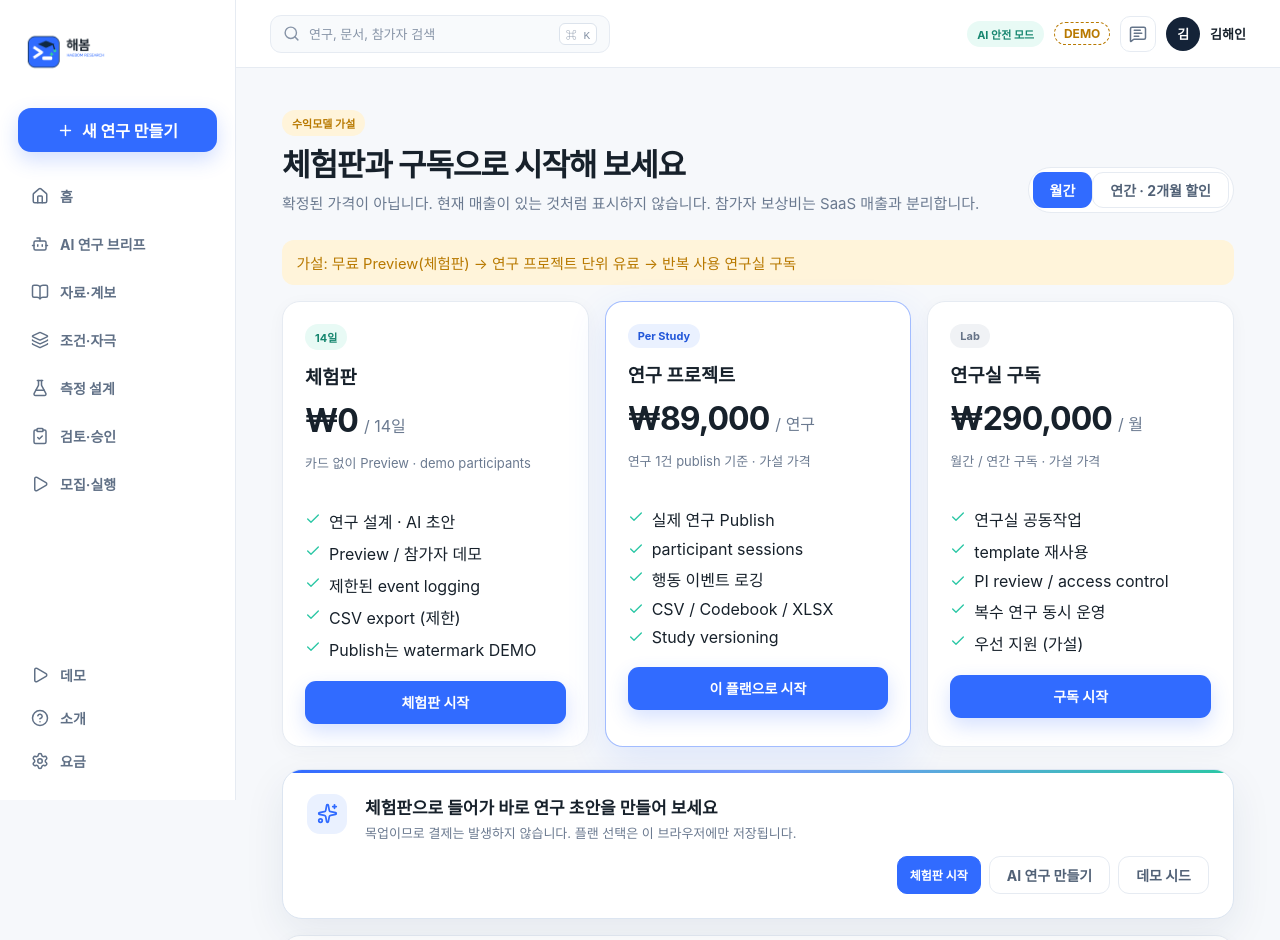
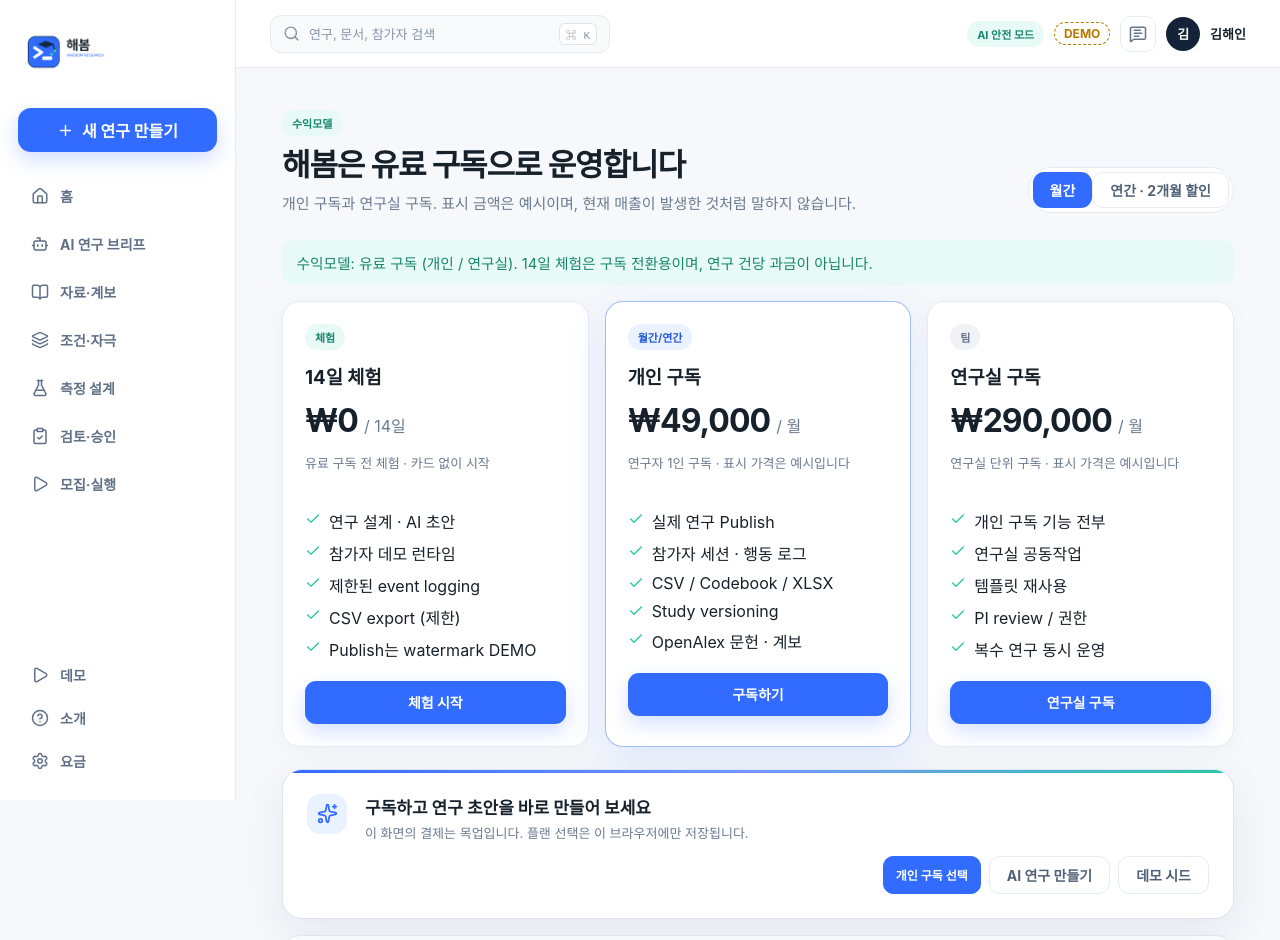
Before and after one commit to mainkim/plotlock-cdr, a Next.js app: page /pricing in a window 1280 px wide. Shown: the top 940 px of the page. Built offline with nearby package versions, Linux system fonts and the light colour scheme.

Commit message:
fix: position Haebom revenue as paid subscriptions
Replace free-preview and per-study billing copy with individual and lab
monthly/yearly subscriptions. Keep a 14-day trial as onboarding only.

Co-authored-by: mainkim <mainkim@users.noreply.github.com>

```diff
--- a/app/pricing/page.tsx
+++ b/app/pricing/page.tsx
@@ -5,7 +5,7 @@ import { useEffect, useState } from "react";
 import { Check, Sparkles } from "lucide-react";
 import { AppShell } from "@/components/AppShell";
 
-type PlanId = "trial" | "per_study" | "lab";
+type PlanId = "trial" | "solo" | "lab";
 
 type PlanState = {
   planId: PlanId;
@@ -29,51 +29,51 @@ const PLANS: Array<{
 }> = [
   {
     id: "trial",
-    name: "체험판",
-    badge: "14일",
+    name: "14일 체험",
+    badge: "체험",
     priceMonthly: "₩0",
     priceYearly: "₩0",
-    priceNote: "카드 없이 Preview · demo participants",
-    cta: "체험판 시작",
+    priceNote: "유료 구독 전 체험 · 카드 없이 시작",
+    cta: "체험 시작",
     features: [
       "연구 설계 · AI 초안",
-      "Preview / 참가자 데모",
+      "참가자 데모 런타임",
       "제한된 event logging",
       "CSV export (제한)",
       "Publish는 watermark DEMO"
     ]
   },
   {
-    id: "per_study",
-    name: "연구 프로젝트",
-    badge: "Per Study",
-    priceMonthly: "₩89,000",
-    priceYearly: "₩89,000",
-    priceNote: "연구 1건 publish 기준 · 가설 가격",
-    cta: "이 플랜으로 시작",
+    id: "solo",
+    name: "개인 구독",
+    badge: "월간/연간",
+    priceMonthly: "₩49,000",
+    priceYearly: "₩490,000",
+    priceNote: "연구자 1인 구독 · 표시 가격은 예시입니다",
+    cta: "구독하기",
     features: [
       "실제 연구 Publish",
-      "participant sessions",
-      "행동 이벤트 로깅",
+      "참가자 세션 · 행동 로그",
       "CSV / Codebook / XLSX",
-      "Study versioning"
+      "Study versioning",
+      "OpenAlex 문헌 · 계보"
     ],
     highlight: true
   },
   {
     id: "lab",
     name: "연구실 구독",
-    badge: "Lab",
+    badge: "팀",
     priceMonthly: "₩290,000",
     priceYearly: "₩2,900,000",
-    priceNote: "월간 / 연간 구독 · 가설 가격",
-    cta: "구독 시작",
+    priceNote: "연구실 단위 구독 · 표시 가격은 예시입니다",
+    cta: "연구실 구독",
     features: [
+      "개인 구독 기능 전부",
       "연구실 공동작업",
-      "template 재사용",
-      "PI review / access control",
-      "복수 연구 동시 운영",
-      "우선 지원 (가설)"
+      "템플릿 재사용",
+      "PI review / 권한",
+      "복수 연구 동시 운영"
     ]
   }
 ];
@@ -82,7 +82,11 @@ function loadPlan(): PlanState | null {
   if (typeof window === "undefined") return null;
   try {
     const raw = localStorage.getItem(STORAGE_KEY);
-    return raw ? (JSON.parse(raw) as PlanState) : null;
+    if (!raw) return null;
+    const parsed = JSON.parse(raw) as PlanState & { planId: string };
+    if (parsed.planId === "per_study") parsed.planId = "solo";
+    if (parsed.planId !== "trial" && parsed.planId !== "solo" && parsed.planId !== "lab") return null;
+    return parsed as PlanState;
   } catch {
     return null;
   }
@@ -113,8 +117,8 @@ export default function PricingPage() {
     const label = PLANS.find((p) => p.id === planId)?.name ?? planId;
     setNotice(
       planId === "trial"
-        ? `체험판이 시작되었습니다. (목업 · ${label}) 홈에서 연구를 만들어 보세요.`
-        : `${label}이 선택되었습니다. (목업 · 실제 결제는 없습니다)`
+        ? `14일 체험이 시작되었습니다. (목업 · 결제 없음) 홈에서 연구를 만들어 보세요.`
+        : `${label}이 선택되었습니다. (목업 · 실제 결제는 아직 연결되지 않았습니다)`
     );
   }
 
@@ -128,10 +132,10 @@ export default function PricingPage() {
     <AppShell>
       <div className="workspace-head">
         <div>
-          <span className="pill amber">수익모델 가설</span>
-          <h1>체험판과 구독으로 시작해 보세요</h1>
+          <span className="pill mint">수익모델</span>
+          <h1>해봄은 유료 구독으로 운영합니다</h1>
           <p>
-            확정된 가격이 아닙니다. 현재 매출이 있는 것처럼 표시하지 않습니다. 참가자 보상비는 SaaS 매출과 분리합니다.
+            개인 구독과 연구실 구독. 표시 금액은 예시이며, 현재 매출이 발생한 것처럼 말하지 않습니다.
           </p>
         </div>
         <div style={{ display: "flex", gap: 8, alignItems: "center" }}>
@@ -164,8 +168,8 @@ export default function PricingPage() {
         </div>
       </div>
 
-      <div className="alert alert-warn">
-        가설: 무료 Preview(체험판) → 연구 프로젝트 단위 유료 → 반복 사용 연구실 구독
+      <div className="alert alert-ok">
+        수익모델: 유료 구독 (개인 / 연구실). 14일 체험은 구독 전환용이며, 연구 건당 과금이 아닙니다.
       </div>
 
       {current ? (
@@ -175,7 +179,9 @@ export default function PricingPage() {
             {current.planId === "trial" && current.trialEndsAt
               ? ` · 체험 종료 예정 ${new Date(current.trialEndsAt).toLocaleDateString("ko-KR")}`
               : ""}
-            {current.planId === "lab" ? ` · ${current.billing === "yearly" ? "연간" : "월간"} 구독` : ""}
+            {current.planId === "lab" || current.planId === "solo"
+              ? ` · ${current.billing === "yearly" ? "연간" : "월간"} 구독`
+              : ""}
             {" · "}
             <span className="demo-badge">MOCK</span>
           </span>
@@ -190,15 +196,16 @@ export default function PricingPage() {
       <div className="pricing-grid">
         {PLANS.map((plan) => {
           const active = current?.planId === plan.id;
-          const price = billing === "yearly" && plan.id === "lab" ? plan.priceYearly : plan.priceMonthly;
+          const price =
+            billing === "yearly" && (plan.id === "lab" || plan.id === "solo")
+              ? plan.priceYearly
+              : plan.priceMonthly;
           const period =
             plan.id === "trial"
               ? "/ 14일"
-              : plan.id === "per_study"
-                ? "/ 연구"
-                : billing === "yearly"
-                  ? "/ 년"
-                  : "/ 월";
+              : billing === "yearly"
+                ? "/ 년"
+                : "/ 월";
           return (
             <div
               key={plan.id}
@@ -250,12 +257,12 @@ export default function PricingPage() {
           <Sparkles size={21} />
         </div>
         <div className="composer-copy">
-          <strong>체험판으로 들어가 바로 연구 초안을 만들어 보세요</strong>
-          <span>목업이므로 결제는 발생하지 않습니다. 플랜 선택은 이 브라우저에만 저장됩니다.</span>
+          <strong>구독하고 연구 초안을 바로 만들어 보세요</strong>
+          <span>이 화면의 결제는 목업입니다. 플랜 선택은 이 브라우저에만 저장됩니다.</span>
         </div>
         <div className="upload-row">
-          <button type="button" className="primary" onClick={() => selectPlan("trial")}>
-            체험판 시작
+          <button type="button" className="primary" onClick={() => selectPlan("solo")}>
+            개인 구독 선택
           </button>
           <Link className="outline-btn" href="/studies/new" style={{ height: 38 }}>
             AI 연구 만들기
@@ -270,15 +277,15 @@ export default function PricingPage() {
         <h3>포함 / 분리 항목</h3>
         <div className="grid-2">
           <div>
-            <h4 style={{ marginTop: 0 }}>SaaS에 포함</h4>
+            <h4 style={{ marginTop: 0 }}>구독에 포함</h4>
             <ul>
               <li>연구 설계 · QA · versioning</li>
               <li>참가자 런타임 · event logging</li>
-              <li>dashboard · export</li>
+              <li>dashboard · export · 문헌 계보</li>
             </ul>
           </div>
           <div>
-            <h4 style={{ marginTop: 0 }}>SaaS와 분리</h4>
+            <h4 style={{ marginTop: 0 }}>구독과 별도</h4>
             <ul>
               <li>참가자 보상비 / 리워드</li>
               <li>외부 모집 채널 비용 (Prolific 등)</li>
```
Also changed, not shown: 1 other file (tests, documents, lock files or other folders).
